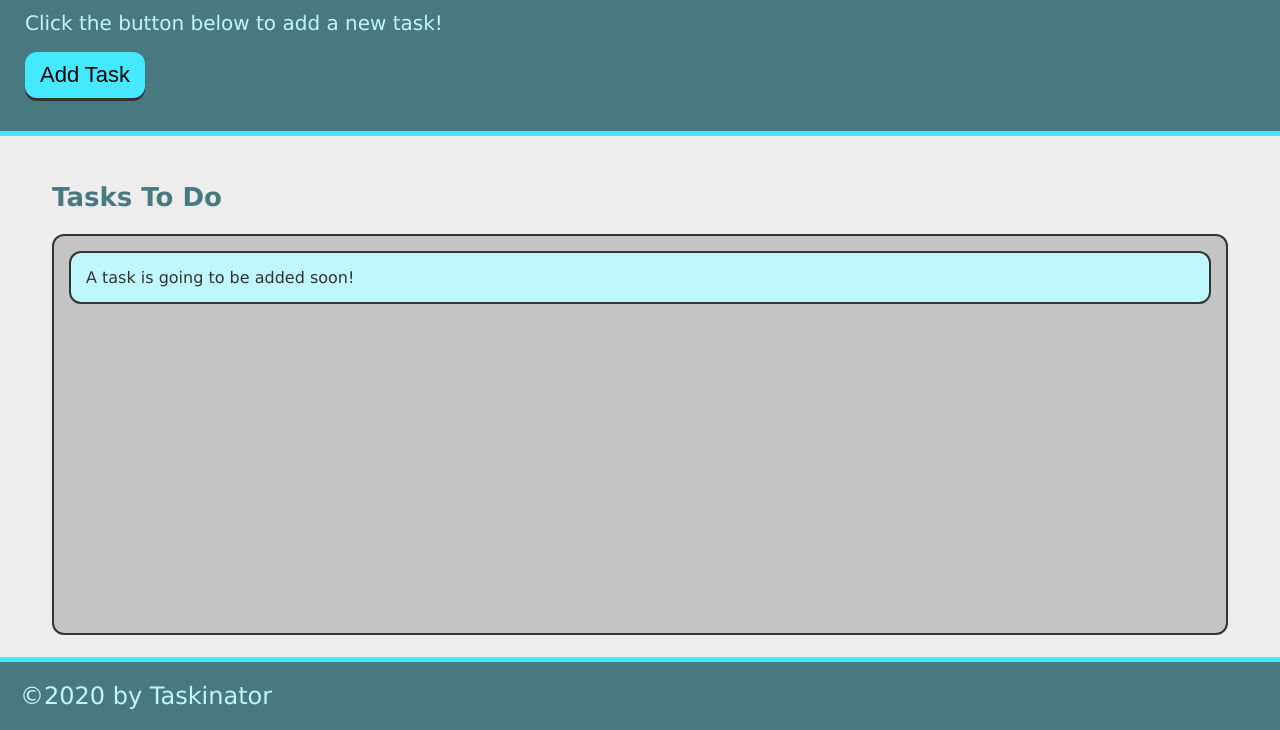
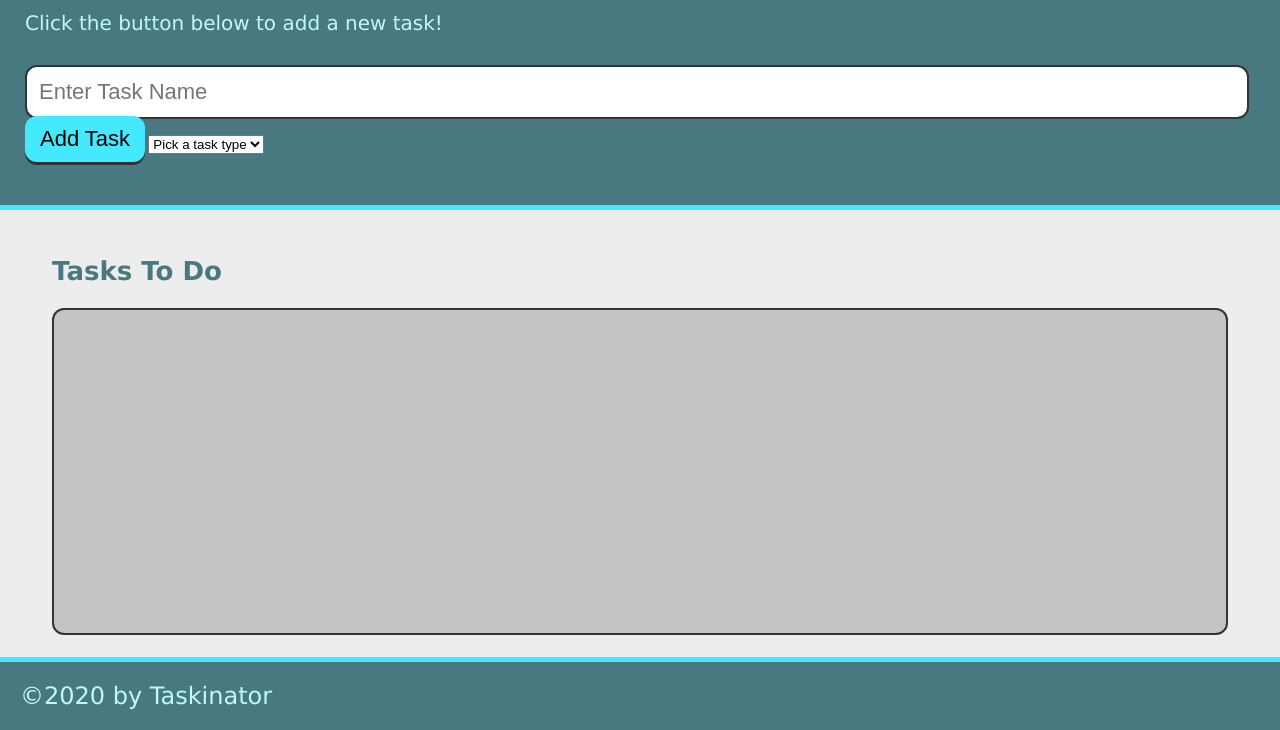
Before and after one commit to Patrick-Short/taskinator, a plain HTML site: page index.html in a window 1280 px wide. Shown: the part 70-800 px from the top of the page. Drawn offline with Linux system fonts and the light colour scheme.

Commit message:
drop down menu

```diff
--- a/index.html
+++ b/index.html
@@ -11,15 +11,25 @@
     <header>
         <h1 class="page-tite">Taskinator</h1>
         <p>Click the button below to add a new task!</p>
-        <button id="save-task" class="btn">Add Task</button>
+        <form id="task-form">
+            <div class="form-group">
+                <input type="text" name="task-name" class="text-input" placeholder="Enter Task Name" />
+                <button class="btn" id="save-task" type="submit">Add Task</button>
+                <select name="task-type" class="select-down">
+                    <option value="" disabled selected>Pick a task type</option>
+                    <option value="Print">Print</option>
+                    <option value="Web">Web</option>
+                    <option value="Mobile">Mobile</option>
+                </select>
+            </div>
+
+        </form>
     </header>
 
     <main class="page-content">
         <section class="task-list-wrapper">
            <h2 class="list-title">Tasks To Do</h2>
-           <ul class="task-list" id="tasks-to-do">
-               <li class="task-item">A task is going to be added soon!</li>
-           </ul>
+           <ul class="task-list" id="tasks-to-do"></ul>
         </section>
 
     </main>
```
Also changed, not shown: 1 other file.
